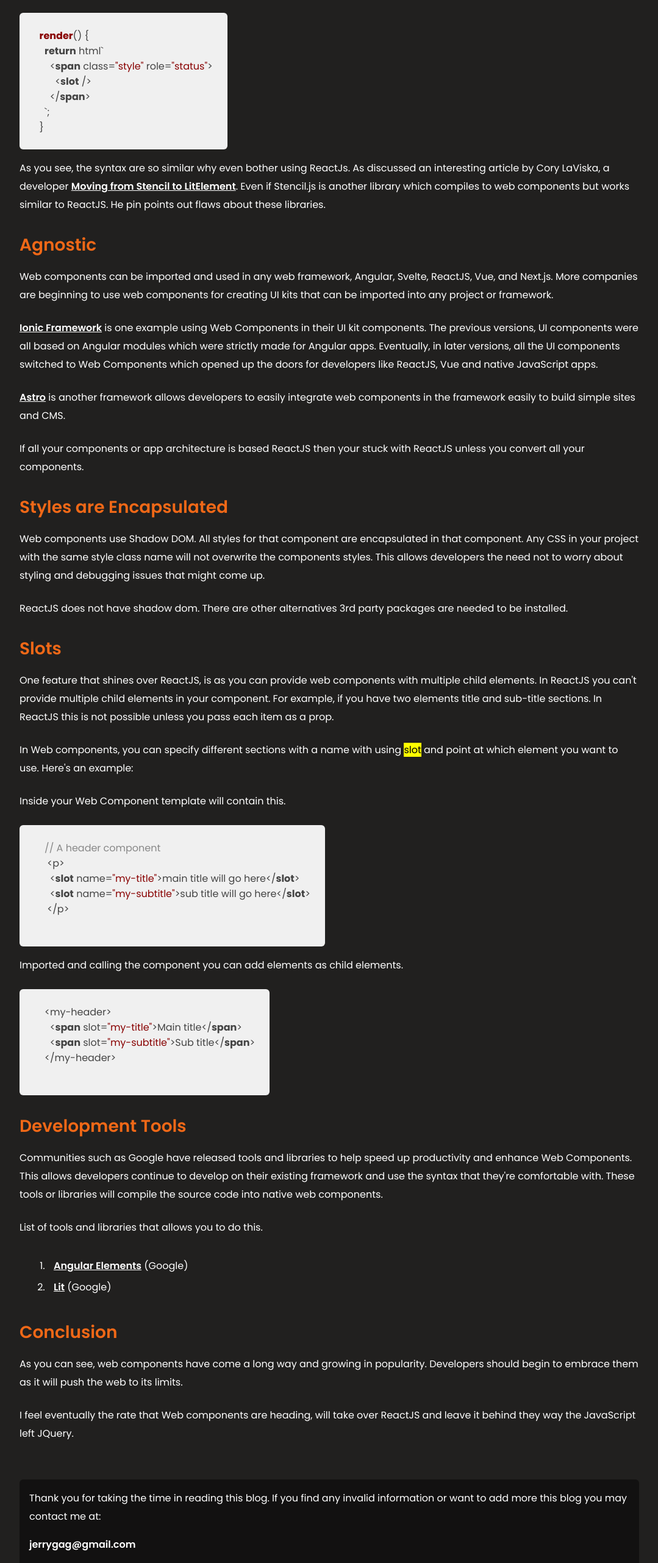
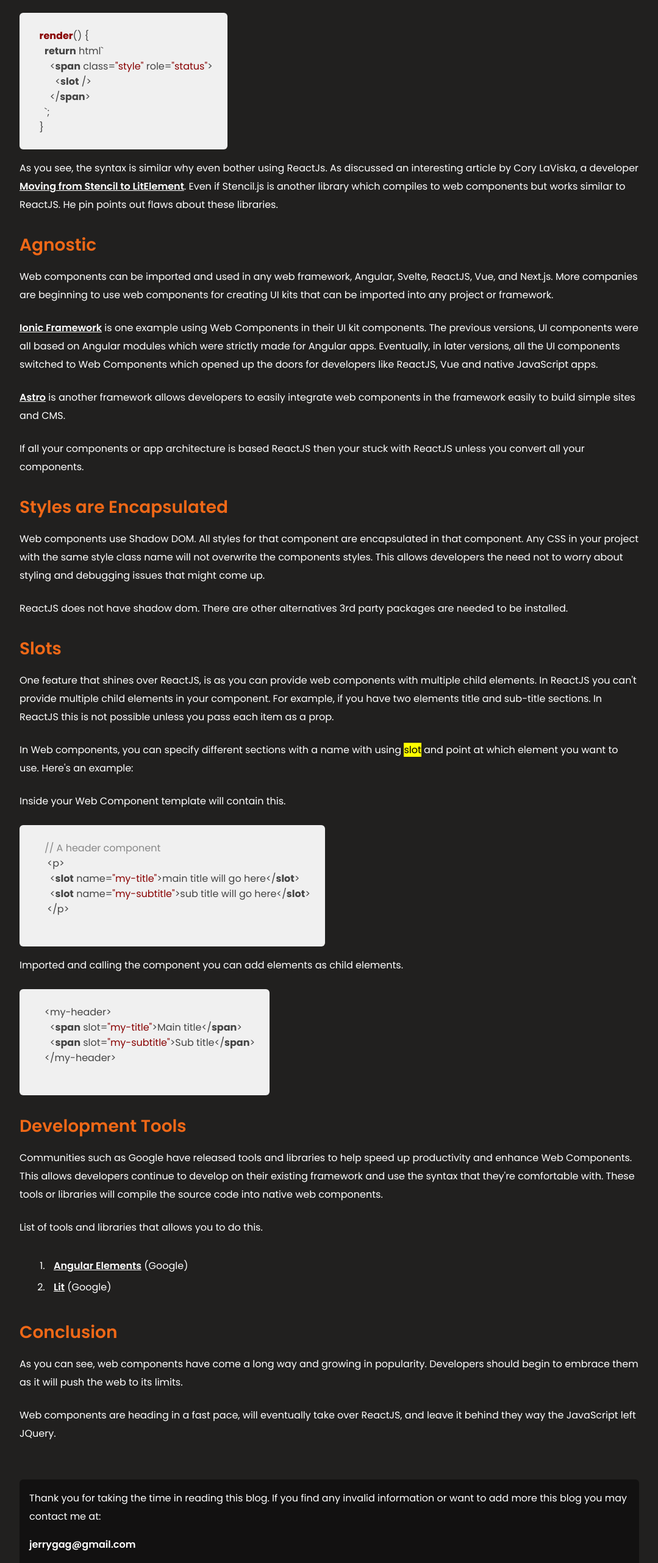
Before and after one commit to JGSolutions/jerry-gagliano, a Next.js app: page /posts/reactjs-vs-web-components in a window 1280 px wide. Shown: the part 1552-4115 px from the top of the page at 61% size, without its empty margins (100-1179 px from the left). Built offline with nearby package versions, Linux system fonts and the light colour scheme.

Commit message:
text corrections

```diff
--- a/pages/posts/reactjs-vs-web-components.mdx
+++ b/pages/posts/reactjs-vs-web-components.mdx
@@ -57,9 +57,9 @@
   `}
 </SyntaxHighlighter>
 
-As you see, the syntax are so similar why even bother using ReactJs. As discussed an interesting article by Cory LaViska, a developer
+As you see, the syntax is similar why even bother using ReactJs. As discussed an interesting article by Cory LaViska, a developer
 [Moving from Stencil to LitElement](https://www.abeautifulsite.net/posts/moving-from-stencil-to-lit-element/).
-Even if Stencil.js is another library  which compiles to web components but works similar to ReactJS. He pin points out flaws about
+Even if Stencil.js is another library which compiles to web components but works similar to ReactJS. He pin points out flaws about
 these libraries.
 
 ## Agnostic
@@ -128,6 +128,6 @@
 As you can see, web components have come a long way and growing in popularity. Developers should begin to embrace them
 as it will push the web to its limits.
 
-I feel eventually the rate that Web components are heading, will take over ReactJS and leave it behind they way the JavaScript left JQuery.
+Web components are heading in a fast pace, will eventually take over ReactJS, and leave it behind they way the JavaScript left JQuery.
 
 export default ({ children }) => <BlogLayout meta={meta['reactjs-vs-web-components']}>{children}</BlogLayout>
```
